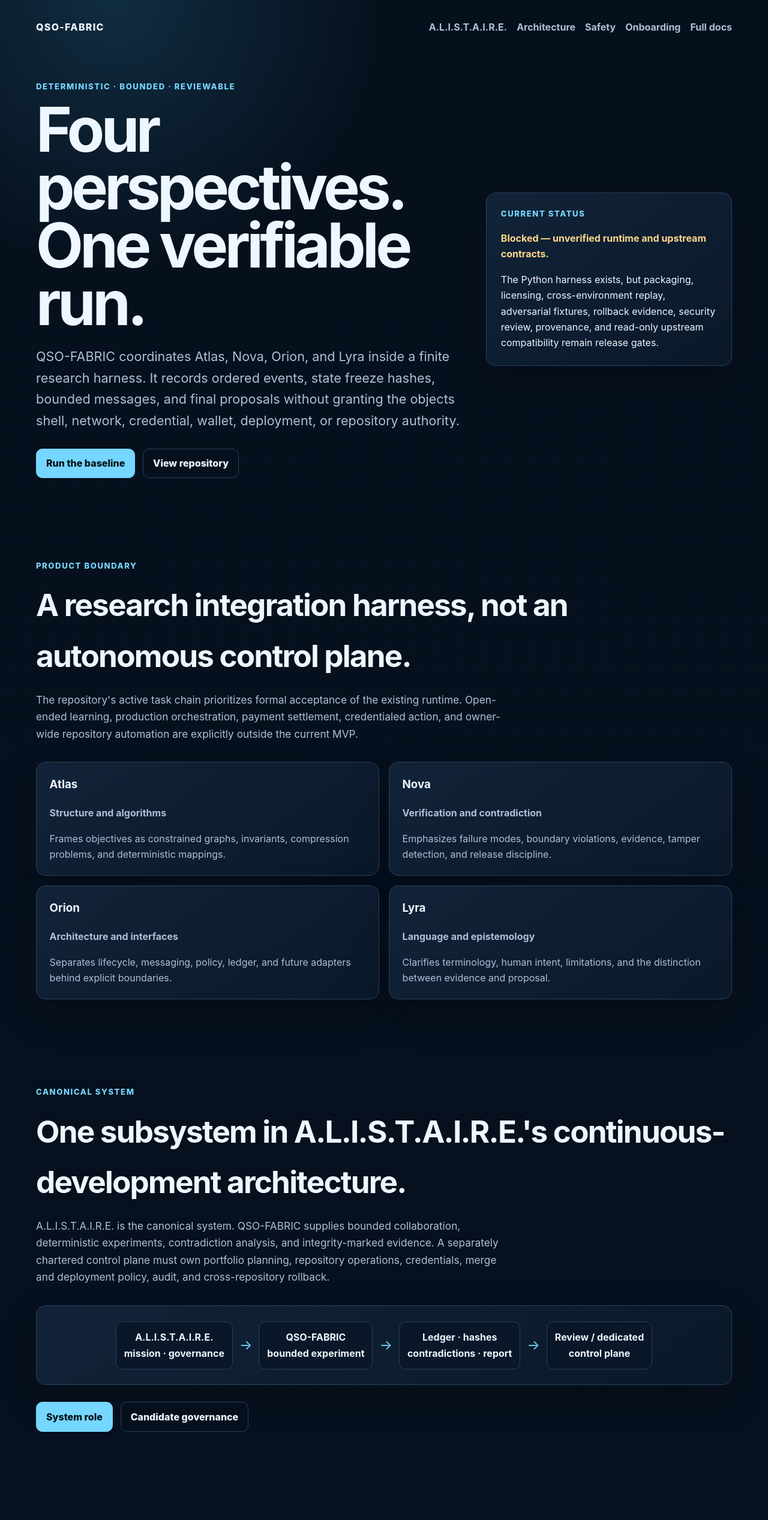
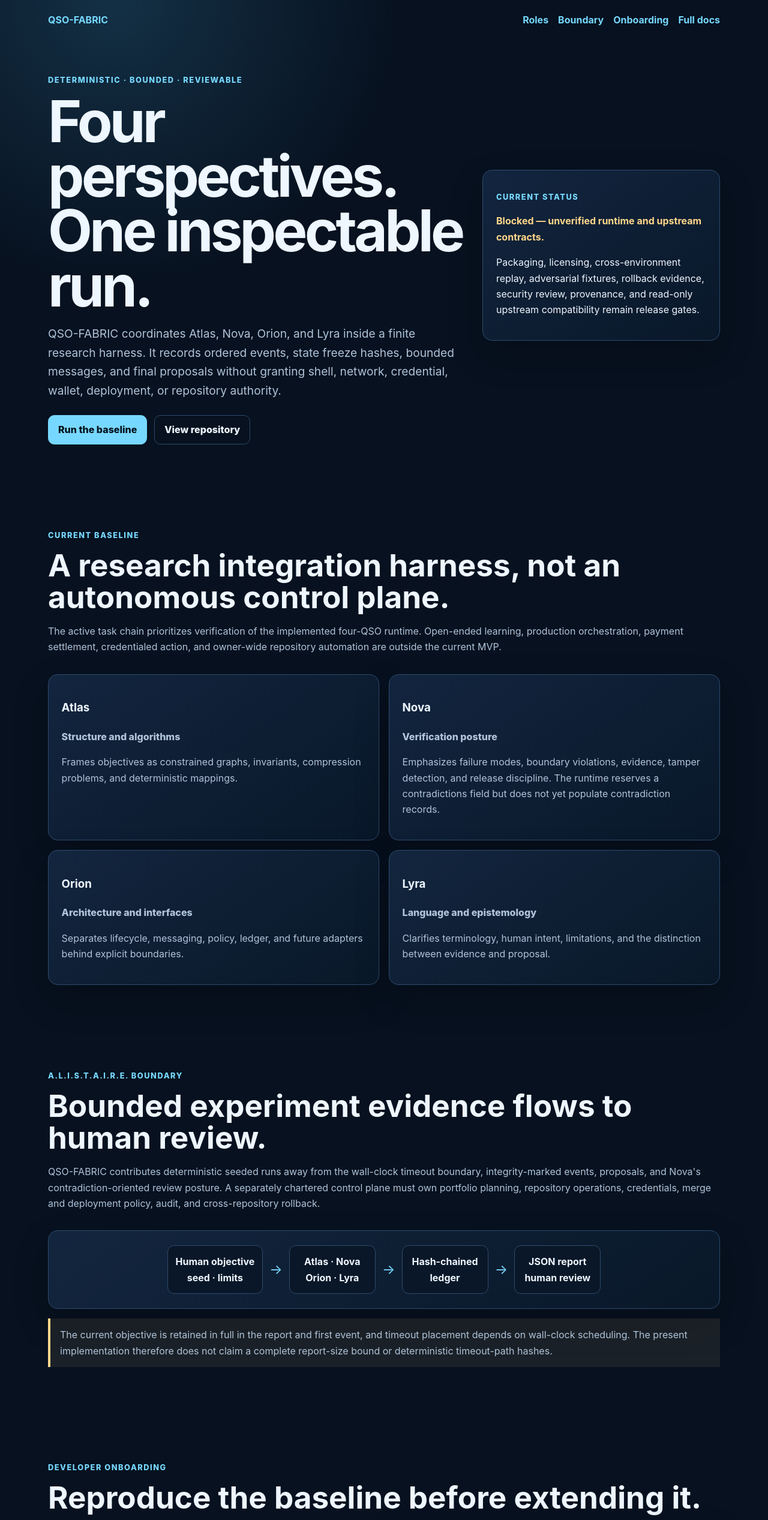
Before and after one commit to aevespers2/QSO-FABRIC, a plain HTML site: page docs/index.html in a window 1280 px wide. Shown: the top 2534 px of the page at 60% size. Drawn offline with Linux system fonts and the light colour scheme.

Commit message:
docs: repair Pages links and implemented-capability claims

```diff
--- a/docs/index.html
+++ b/docs/index.html
@@ -9,17 +9,14 @@
     :root {
       color-scheme: dark;
       --background: #07111f;
-      --surface: #0d1b2d;
-      --surface-strong: #13243a;
-      --line: #29415f;
+      --surface: #10213a;
+      --line: #2e4b6d;
       --text: #eef6ff;
-      --muted: #adc0d6;
-      --accent: #75d6ff;
-      --accent-strong: #c5f1ff;
+      --muted: #afc3d9;
+      --accent: #77d8ff;
       --warning: #ffd78a;
-      --max: 1160px;
+      --max: 1120px;
     }
-
     * { box-sizing: border-box; }
     html { scroll-behavior: smooth; }
     body {
@@ -27,318 +24,136 @@
       font-family: Inter, ui-sans-serif, system-ui, -apple-system, BlinkMacSystemFont, "Segoe UI", sans-serif;
       line-height: 1.65;
       color: var(--text);
-      background:
-        radial-gradient(circle at 15% 0%, rgba(59, 160, 210, .20), transparent 28rem),
-        linear-gradient(180deg, #06101d 0%, var(--background) 100%);
+      background: radial-gradient(circle at 15% 0%, rgba(70, 172, 222, .2), transparent 30rem), var(--background);
     }
-
     a { color: var(--accent); }
-    a:hover, a:focus-visible { color: var(--accent-strong); }
     a:focus-visible { outline: 3px solid var(--warning); outline-offset: 4px; }
-
-    .skip-link {
-      position: absolute;
-      left: -9999px;
-      top: 1rem;
-      z-index: 100;
-      padding: .75rem 1rem;
-      background: white;
-      color: #111;
-      border-radius: .5rem;
-    }
-    .skip-link:focus { left: 1rem; }
-
     header, main, footer { width: min(var(--max), calc(100% - 2rem)); margin-inline: auto; }
     header { padding: 1.25rem 0 4rem; }
-
-    nav {
-      display: flex;
-      flex-wrap: wrap;
-      justify-content: space-between;
-      align-items: center;
-      gap: 1rem;
-      padding: .75rem 0;
+    nav { display: flex; flex-wrap: wrap; justify-content: space-between; gap: 1rem; align-items: center; }
+    nav a { text-decoration: none; font-weight: 750; }
+    .nav-links { display: flex; flex-wrap: wrap; gap: 1rem; }
+    .hero { display: grid; grid-template-columns: 1.4fr .8fr; gap: 2rem; align-items: center; padding-top: 4rem; }
+    .eyebrow { color: var(--accent); font-weight: 850; letter-spacing: .12em; text-transform: uppercase; font-size: .8rem; }
+    h1 { max-width: 12ch; margin: 0; font-size: clamp(2.8rem, 8vw, 6rem); line-height: .95; letter-spacing: -.05em; }
+    h2 { margin: 0 0 1rem; font-size: clamp(2rem, 4vw, 3.2rem); line-height: 1.05; }
+    .lead, .intro, .card p, footer { color: var(--muted); }
+    .lead { max-width: 65ch; font-size: 1.2rem; }
+    .status, .card, .diagram, pre {
+      border: 1px solid var(--line);
+      border-radius: 1rem;
+      background: linear-gradient(145deg, rgba(19, 38, 63, .98), rgba(9, 24, 41, .98));
+      box-shadow: 0 24px 60px rgba(0, 0, 0, .2);
     }
-
-    .brand {
-      color: var(--text);
-      font-weight: 800;
-      letter-spacing: .08em;
-      text-decoration: none;
-    }
-
-    .nav-links { display: flex; flex-wrap: wrap; gap: 1rem; }
-    .nav-links a { color: var(--muted); text-decoration: none; font-weight: 650; }
-
-    .hero {
-      display: grid;
-      grid-template-columns: minmax(0, 1.4fr) minmax(17rem, .8fr);
-      gap: 2rem;
-      align-items: center;
-      padding-top: 4rem;
-    }
-
-    .eyebrow {
-      margin: 0 0 .75rem;
-      color: var(--accent);
-      font-weight: 800;
-      letter-spacing: .12em;
-      text-transform: uppercase;
-      font-size: .82rem;
-    }
-
-    h1 {
-      max-width: 12ch;
-      margin: 0;
-      font-size: clamp(2.8rem, 8vw, 6.6rem);
-      line-height: .94;
-      letter-spacing: -.055em;
-    }
-
-    .lead {
-      max-width: 68ch;
-      margin: 1.5rem 0 0;
-      color: var(--muted);
-      font-size: clamp(1.08rem, 2vw, 1.35rem);
-    }
-
-    .status-card, .card, .diagram, pre {
-      border: 1px solid var(--line);
-      background: linear-gradient(145deg, rgba(19, 36, 58, .95), rgba(10, 25, 42, .96));
-      box-shadow: 0 24px 60px rgba(0, 0, 0, .22);
-      border-radius: 1rem;
-    }
-
-    .status-card { padding: 1.5rem; }
-    .status-card strong { color: var(--warning); }
-    .status-card p:last-child { margin-bottom: 0; }
-
-    .actions { display: flex; flex-wrap: wrap; gap: .8rem; margin-top: 1.75rem; }
-    .button {
-      display: inline-flex;
-      align-items: center;
-      min-height: 2.8rem;
-      padding: .65rem 1rem;
-      border: 1px solid var(--accent);
-      border-radius: .65rem;
-      color: #03111b;
-      background: var(--accent);
-      font-weight: 800;
-      text-decoration: none;
-    }
+    .status, .card { padding: 1.35rem; }
+    .status strong { color: var(--warning); }
+    .actions { display: flex; flex-wrap: wrap; gap: .75rem; margin-top: 1.5rem; }
+    .button { display: inline-flex; min-height: 2.75rem; align-items: center; padding: .65rem 1rem; border: 1px solid var(--accent); border-radius: .65rem; color: #04131e; background: var(--accent); font-weight: 850; text-decoration: none; }
     .button.secondary { color: var(--text); background: transparent; border-color: var(--line); }
-
-    section { padding: 4.5rem 0; }
-    h2 { margin: 0 0 1rem; font-size: clamp(2rem, 4vw, 3.4rem); letter-spacing: -.035em; }
-    h3 { margin-top: 0; }
-    .section-intro { max-width: 72ch; color: var(--muted); font-size: 1.08rem; }
-
+    section { padding: 4rem 0; }
     .grid { display: grid; grid-template-columns: repeat(2, minmax(0, 1fr)); gap: 1rem; margin-top: 2rem; }
-    .card { padding: 1.35rem; }
-    .card p { color: var(--muted); }
-    .card p:last-child { margin-bottom: 0; }
-    .role { color: var(--accent); font-weight: 750; }
-
-    .diagram {
-      display: grid;
-      grid-template-columns: repeat(7, auto);
-      justify-content: center;
-      align-items: center;
-      gap: .7rem;
-      padding: 1.6rem;
-      margin-top: 2rem;
-      overflow-x: auto;
-    }
-
-    .node {
-      min-width: 8.2rem;
-      padding: .8rem;
-      border: 1px solid var(--line);
-      border-radius: .7rem;
-      background: #0a1728;
-      text-align: center;
-      font-weight: 750;
-    }
+    .role { color: var(--accent); font-weight: 800; }
+    .diagram { display: flex; flex-wrap: wrap; justify-content: center; align-items: center; gap: .7rem; padding: 1.5rem; margin-top: 2rem; }
+    .node { min-width: 9rem; padding: .8rem; border: 1px solid var(--line); border-radius: .7rem; text-align: center; background: #0a1728; font-weight: 750; }
     .arrow { color: var(--accent); font-size: 1.4rem; }
-
-    .two-column { display: grid; grid-template-columns: 1fr 1fr; gap: 2rem; align-items: start; }
-    ul { padding-left: 1.25rem; }
-    li + li { margin-top: .5rem; }
-
-    pre {
-      padding: 1rem;
-      overflow-x: auto;
-      color: #d9f4ff;
-      font-size: .92rem;
-    }
-
-    .notice {
-      border-left: .3rem solid var(--warning);
-      padding: .9rem 1rem;
-      background: rgba(255, 215, 138, .08);
-      color: var(--muted);
-    }
-
-    footer {
-      padding: 3rem 0 4rem;
-      border-top: 1px solid var(--line);
-      color: var(--muted);
-    }
-
-    @media (max-width: 820px) {
-      .hero, .two-column, .grid { grid-template-columns: 1fr; }
-      .hero { padding-top: 2.5rem; }
-      .diagram { grid-template-columns: 1fr; }
-      .arrow { transform: rotate(90deg); justify-self: center; }
-    }
-
-    @media (prefers-reduced-motion: reduce) {
-      html { scroll-behavior: auto; }
-    }
+    .two { display: grid; grid-template-columns: 1fr 1fr; gap: 1rem; }
+    pre { padding: 1rem; overflow-x: auto; }
+    .notice { border-left: .3rem solid var(--warning); padding: .9rem 1rem; background: rgba(255, 215, 138, .08); color: var(--muted); }
+    footer { padding: 3rem 0 4rem; border-top: 1px solid var(--line); }
+    .skip { position: absolute; left: -9999px; }
+    .skip:focus { left: 1rem; top: 1rem; padding: .7rem; background: white; color: black; z-index: 10; }
+    @media (max-width: 800px) { .hero, .grid, .two { grid-template-columns: 1fr; } .hero { padding-top: 2.5rem; } }
+    @media (prefers-reduced-motion: reduce) { html { scroll-behavior: auto; } }
   </style>
 </head>
 <body>
-  <a class="skip-link" href="#main">Skip to main content</a>
-  <header>
+  <a class="skip" href="#main">Skip to main content</a>
+  <header id="top">
     <nav aria-label="Primary navigation">
-      <a class="brand" href="#top">QSO-FABRIC</a>
+      <a href="#top">QSO-FABRIC</a>
       <div class="nav-links">
-        <a href="#alistaire">A.L.I.S.T.A.I.R.E.</a>
-        <a href="#architecture">Architecture</a>
-        <a href="#safety">Safety</a>
+        <a href="#roles">Roles</a>
+        <a href="#boundary">Boundary</a>
         <a href="#onboarding">Onboarding</a>
         <a href="ARCHITECTURE.md">Full docs</a>
       </div>
     </nav>
-
-    <div class="hero" id="top">
+    <div class="hero">
       <div>
         <p class="eyebrow">Deterministic · bounded · reviewable</p>
-        <h1>Four perspectives. One verifiable run.</h1>
-        <p class="lead">QSO-FABRIC coordinates Atlas, Nova, Orion, and Lyra inside a finite research harness. It records ordered events, state freeze hashes, bounded messages, and final proposals without granting the objects shell, network, credential, wallet, deployment, or repository authority.</p>
+        <h1>Four perspectives. One inspectable run.</h1>
+        <p class="lead">QSO-FABRIC coordinates Atlas, Nova, Orion, and Lyra inside a finite research harness. It records ordered events, state freeze hashes, bounded messages, and final proposals without granting shell, network, credential, wallet, deployment, or repository authority.</p>
         <div class="actions">
           <a class="button" href="#onboarding">Run the baseline</a>
           <a class="button secondary" href="https://github.com/aevespers2/QSO-FABRIC">View repository</a>
         </div>
       </div>
-      <aside class="status-card" aria-label="Current project status">
+      <aside class="status" aria-label="Current project status">
         <p class="eyebrow">Current status</p>
         <p><strong>Blocked — unverified runtime and upstream contracts.</strong></p>
-        <p>The Python harness exists, but packaging, licensing, cross-environment replay, adversarial fixtures, rollback evidence, security review, provenance, and read-only upstream compatibility remain release gates.</p>
+        <p>Packaging, licensing, cross-environment replay, adversarial fixtures, rollback evidence, security review, provenance, and read-only upstream compatibility remain release gates.</p>
       </aside>
     </div>
   </header>
 
   <main id="main">
-    <section aria-labelledby="purpose-heading">
-      <p class="eyebrow">Product boundary</p>
-      <h2 id="purpose-heading">A research integration harness, not an autonomous control plane.</h2>
-      <p class="section-intro">The repository's active task chain prioritizes formal acceptance of the existing runtime. Open-ended learning, production orchestration, payment settlement, credentialed action, and owner-wide repository automation are explicitly outside the current MVP.</p>
-
+    <section id="roles" aria-labelledby="roles-heading">
+      <p class="eyebrow">Current baseline</p>
+      <h2 id="roles-heading">A research integration harness, not an autonomous control plane.</h2>
+      <p class="intro">The active task chain prioritizes verification of the implemented four-QSO runtime. Open-ended learning, production orchestration, payment settlement, credentialed action, and owner-wide repository automation are outside the current MVP.</p>
       <div class="grid">
-        <article class="card">
-          <h3>Atlas</h3>
-          <p class="role">Structure and algorithms</p>
-          <p>Frames objectives as constrained graphs, invariants, compression problems, and deterministic mappings.</p>
-        </article>
-        <article class="card">
-          <h3>Nova</h3>
-          <p class="role">Verification and contradiction</p>
-          <p>Emphasizes failure modes, boundary violations, evidence, tamper detection, and release discipline.</p>
-        </article>
-        <article class="card">
-          <h3>Orion</h3>
-          <p class="role">Architecture and interfaces</p>
-          <p>Separates lifecycle, messaging, policy, ledger, and future adapters behind explicit boundaries.</p>
-        </article>
-        <article class="card">
-          <h3>Lyra</h3>
-          <p class="role">Language and epistemology</p>
-          <p>Clarifies terminology, human intent, limitations, and the distinction between evidence and proposal.</p>
-        </article>
+        <article class="card"><h3>Atlas</h3><p class="role">Structure and algorithms</p><p>Frames objectives as constrained graphs, invariants, compression problems, and deterministic mappings.</p></article>
+        <article class="card"><h3>Nova</h3><p class="role">Verification posture</p><p>Emphasizes failure modes, boundary violations, evidence, tamper detection, and release discipline. The runtime reserves a contradictions field but does not yet populate contradiction records.</p></article>
+        <article class="card"><h3>Orion</h3><p class="role">Architecture and interfaces</p><p>Separates lifecycle, messaging, policy, ledger, and future adapters behind explicit boundaries.</p></article>
+        <article class="card"><h3>Lyra</h3><p class="role">Language and epistemology</p><p>Clarifies terminology, human intent, limitations, and the distinction between evidence and proposal.</p></article>
       </div>
     </section>
 
-    <section id="alistaire" aria-labelledby="alistaire-heading">
-      <p class="eyebrow">Canonical system</p>
-      <h2 id="alistaire-heading">One subsystem in A.L.I.S.T.A.I.R.E.'s continuous-development architecture.</h2>
-      <p class="section-intro">A.L.I.S.T.A.I.R.E. is the canonical system. QSO-FABRIC supplies bounded collaboration, deterministic experiments, contradiction analysis, and integrity-marked evidence. A separately chartered control plane must own portfolio planning, repository operations, credentials, merge and deployment policy, audit, and cross-repository rollback.</p>
-      <div class="diagram" role="img" aria-label="A.L.I.S.T.A.I.R.E. supplies approved objectives to QSO-FABRIC, which produces evidence for review and a separate development control plane">
-        <div class="node">A.L.I.S.T.A.I.R.E.<br>mission · governance</div>
-        <div class="arrow" aria-hidden="true">→</div>
-        <div class="node">QSO-FABRIC<br>bounded experiment</div>
-        <div class="arrow" aria-hidden="true">→</div>
-        <div class="node">Ledger · hashes<br>contradictions · report</div>
-        <div class="arrow" aria-hidden="true">→</div>
-        <div class="node">Review / dedicated<br>control plane</div>
-      </div>
-      <div class="actions">
-        <a class="button" href="ALISTAIRE_ROLE.md">System role</a>
-        <a class="button secondary" href="CANDIDATE_GOVERNANCE.md">Candidate governance</a>
-      </div>
-    </section>
-
-    <section id="architecture" aria-labelledby="architecture-heading">
-      <p class="eyebrow">Architecture</p>
-      <h2 id="architecture-heading">Explicit inputs, bounded collaboration, inspectable evidence.</h2>
-      <p class="section-intro">A human supplies an objective, deterministic seed, and limits. The fixed four-object loop records every consequential step in a hash-chained ledger and emits one JSON artifact for independent review.</p>
-      <div class="diagram" role="img" aria-label="Researcher objective and limits flow through the bounded four-QSO runtime into a hash-chained ledger, JSON report, and human review">
-        <div class="node">Objective<br>seed · limits</div>
-        <div class="arrow" aria-hidden="true">→</div>
-        <div class="node">Four-QSO<br>runtime</div>
-        <div class="arrow" aria-hidden="true">→</div>
-        <div class="node">Hash-chained<br>ledger</div>
-        <div class="arrow" aria-hidden="true">→</div>
+    <section id="boundary" aria-labelledby="boundary-heading">
+      <p class="eyebrow">A.L.I.S.T.A.I.R.E. boundary</p>
+      <h2 id="boundary-heading">Bounded experiment evidence flows to human review.</h2>
+      <p class="intro">QSO-FABRIC contributes deterministic seeded runs away from the wall-clock timeout boundary, integrity-marked events, proposals, and Nova's contradiction-oriented review posture. A separately chartered control plane must own portfolio planning, repository operations, credentials, merge and deployment policy, audit, and cross-repository rollback.</p>
+      <div class="diagram" role="img" aria-label="Human objective flows through the bounded four-QSO runtime into a hash-chained ledger and human review">
+        <div class="node">Human objective<br>seed · limits</div><div class="arrow" aria-hidden="true">→</div>
+        <div class="node">Atlas · Nova<br>Orion · Lyra</div><div class="arrow" aria-hidden="true">→</div>
+        <div class="node">Hash-chained<br>ledger</div><div class="arrow" aria-hidden="true">→</div>
         <div class="node">JSON report<br>human review</div>
       </div>
-    </section>
-
-    <section id="safety" aria-labelledby="safety-heading">
-      <div class="two-column">
-        <div>
-          <p class="eyebrow">Trust boundary</p>
-          <h2 id="safety-heading">Proposals remain proposals.</h2>
-          <p class="section-intro">The report records observations, deterministic inferences, messages, integrity metadata, and final proposals. It does not authorize execution or establish that a proposal is correct.</p>
-        </div>
-        <div class="card">
-          <h3>Current prohibited authority</h3>
-          <ul>
-            <li>Shell or arbitrary command execution</li>
-            <li>Unrestricted network access or external learning</li>
-            <li>Credentials, secrets, wallets, or payment settlement</li>
-            <li>Repository writes or cross-repository mutation</li>
-            <li>Merge, release, deployment, or self-governance</li>
-          </ul>
-        </div>
-      </div>
-      <p class="notice">The current ledger and freeze hashes are candidate integrity mechanisms. They require versioned contracts, adversarial fixtures, and reproducibility evidence before they should be treated as stable interchange formats. Open pull requests remain candidates until explicitly reconciled and accepted.</p>
+      <p class="notice">The current objective is retained in full in the report and first event, and timeout placement depends on wall-clock scheduling. The present implementation therefore does not claim a complete report-size bound or deterministic timeout-path hashes.</p>
     </section>
 
     <section id="onboarding" aria-labelledby="onboarding-heading">
       <p class="eyebrow">Developer onboarding</p>
-      <h2 id="onboarding-heading">Reproduce the existing baseline before extending it.</h2>
-      <p class="section-intro">Use an isolated Python environment, run the current tests, execute one seeded experiment, and retain the exact commit, interpreter, commands, results, and artifact hashes. These commands are baseline entry points, not evidence that the release gates have passed.</p>
-      <pre><code>python3 -m venv .venv
+      <h2 id="onboarding-heading">Reproduce the baseline before extending it.</h2>
+      <div class="two">
+        <div>
+          <p class="intro">Use an isolated Python environment, run the tests, execute one seeded experiment, and retain the exact commit, interpreter, commands, results, and artifact hashes.</p>
+          <pre><code>python3 -m venv .venv
 . .venv/bin/activate
 python -m pip install --upgrade pip pytest
 python -m pytest -q
 python -m qso_runtime.four_qso_experiment \
   "P0 reproducibility baseline" \
-  --seed 2987 \
-  --rounds 4 \
+  --seed 2987 --rounds 4 \
   --output artifacts/p0-baseline.json
-python -m json.tool artifacts/p0-baseline.json &gt;/dev/null
 shasum -a 256 artifacts/p0-baseline.json</code></pre>
-      <div class="actions">
-        <a class="button" href="DEVELOPER_GUIDE.md">Developer guide</a>
-        <a class="button secondary" href="OUTPUT_CONTRACTS.md">Output contracts</a>
-        <a class="button secondary" href="../release.md">Release gates</a>
+        </div>
+        <div class="card">
+          <h3>Review paths</h3>
+          <ul>
+            <li><a href="DEVELOPER_GUIDE.md">Developer guide</a></li>
+            <li><a href="OUTPUT_CONTRACTS.md">Output contracts</a></li>
+            <li><a href="CANDIDATE_GOVERNANCE.md">Candidate governance</a></li>
+            <li><a href="https://github.com/aevespers2/QSO-FABRIC/blob/main/release.md">Release gates</a></li>
+            <li><a href="https://github.com/aevespers2/QSO-FABRIC/blob/main/taskchain.md">Task chain</a></li>
+          </ul>
+        </div>
       </div>
     </section>
   </main>
 
   <footer>
-    <p>QSO-FABRIC documentation describes the current candidate runtime and required verification boundaries. It does not claim sentience, physical quantum execution, production readiness, autonomous portfolio authority, or accepted release status.</p>
+    <p>QSO-FABRIC documentation describes a candidate runtime and its verification boundaries. It does not claim sentience, physical quantum execution, production readiness, autonomous portfolio authority, or accepted release status.</p>
   </footer>
 </body>
 </html>
```
